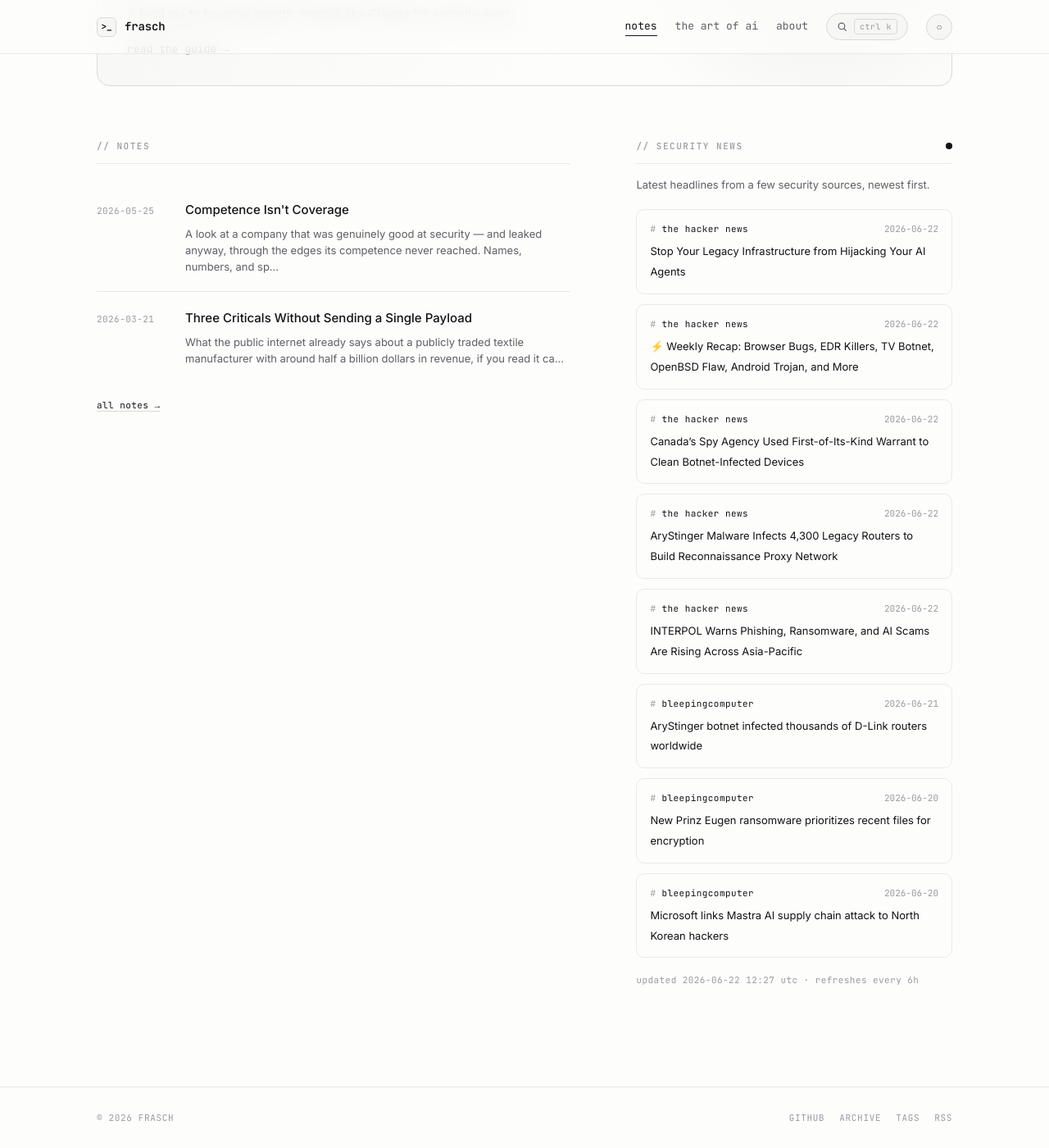
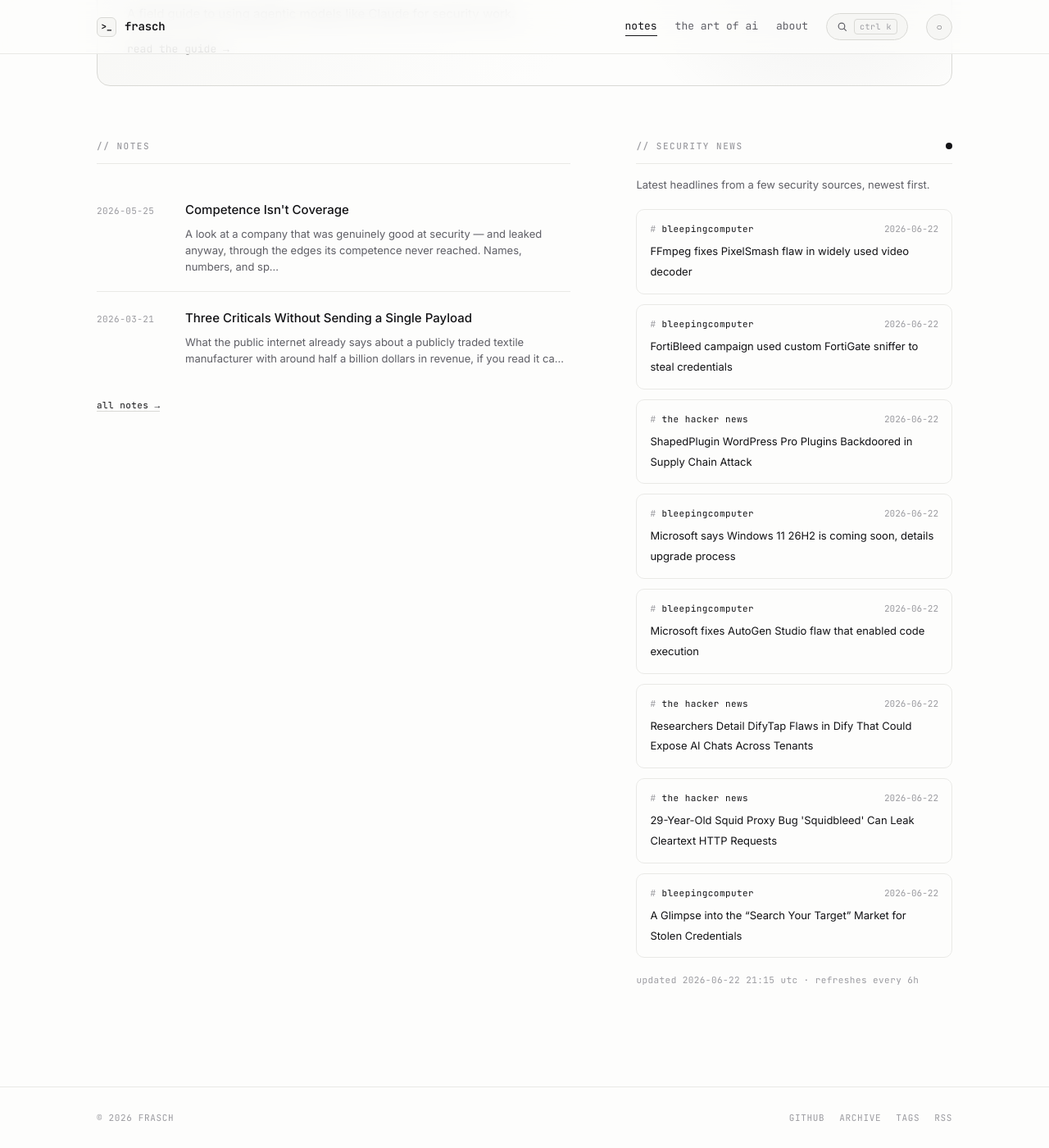
Before and after one commit to whoisfrasch/frasch, a Jekyll site: the page built from index.html, in a window 1280 px wide and 1400 px high, scrolled down 615 px. Shown: the whole window at 82% size. Built offline with Jekyll 4.4.1, drawn with Linux system fonts in a browser that asks for light colours.

Commit message:
Refresh security news feed

```diff
--- a/_data/news.json
+++ b/_data/news.json
@@ -1,53 +1,53 @@
 {
-  "updated": "2026-06-22T12:27:44Z",
+  "updated": "2026-06-22T21:15:24Z",
   "items": [
     {
-      "source": "the hacker news",
-      "title": "Stop Your Legacy Infrastructure from Hijacking Your AI Agents",
-      "link": "https://thehackernews.com/2026/06/stop-your-legacy-infrastructure-from.html",
-      "date": "2026-06-22T11:58:00Z"
+      "source": "bleepingcomputer",
+      "title": "FFmpeg fixes PixelSmash flaw in widely used video decoder",
+      "link": "https://www.bleepingcomputer.com/news/security/ffmpeg-fixes-pixelsmash-flaw-in-widely-used-video-decoder/",
+      "date": "2026-06-22T21:05:01Z"
+    },
+    {
+      "source": "bleepingcomputer",
+      "title": "FortiBleed campaign used custom FortiGate sniffer to steal credentials",
+      "link": "https://www.bleepingcomputer.com/news/security/fortibleed-campaign-used-custom-fortigate-sniffer-to-steal-credentials/",
+      "date": "2026-06-22T20:01:02Z"
     },
     {
       "source": "the hacker news",
-      "title": "⚡ Weekly Recap: Browser Bugs, EDR Killers, TV Botnet, OpenBSD Flaw, Android Trojan, and More",
-      "link": "https://thehackernews.com/2026/06/weekly-recap-browser-bugs-edr-killers.html",
-      "date": "2026-06-22T10:55:10Z"
+      "title": "ShapedPlugin WordPress Pro Plugins Backdoored in Supply Chain Attack",
+      "link": "https://thehackernews.com/2026/06/shapedplugin-wordpress-pro-plugins.html",
+      "date": "2026-06-22T18:00:48Z"
+    },
+    {
+      "source": "bleepingcomputer",
+      "title": "Microsoft says Windows 11 26H2 is coming soon, details upgrade process",
+      "link": "https://www.bleepingcomputer.com/news/microsoft/microsoft-says-windows-11-26h2-is-coming-soon-details-upgrade-process/",
+      "date": "2026-06-22T17:41:31Z"
+    },
+    {
+      "source": "bleepingcomputer",
+      "title": "Microsoft fixes AutoGen Studio flaw that enabled code execution",
+      "link": "https://www.bleepingcomputer.com/news/security/microsoft-fixes-autogen-studio-flaw-that-enabled-code-execution/",
+      "date": "2026-06-22T17:28:57Z"
     },
     {
       "source": "the hacker news",
-      "title": "Canada’s Spy Agency Used First-of-Its-Kind Warrant to Clean Botnet-Infected Devices",
-      "link": "https://thehackernews.com/2026/06/canadas-spy-agency-used-first-of-its.html",
-      "date": "2026-06-22T09:11:37Z"
+      "title": "Researchers Detail DifyTap Flaws in Dify That Could Expose AI Chats Across Tenants",
+      "link": "https://thehackernews.com/2026/06/researchers-detail-difytap-flaws-in.html",
+      "date": "2026-06-22T16:13:28Z"
     },
     {
       "source": "the hacker news",
-      "title": "AryStinger Malware Infects 4,300 Legacy Routers to Build Reconnaissance Proxy Network",
-      "link": "https://thehackernews.com/2026/06/arystinger-malware-infects-4300-legacy.html",
-      "date": "2026-06-22T06:57:44Z"
-    },
-    {
-      "source": "the hacker news",
-      "title": "INTERPOL Warns Phishing, Ransomware, and AI Scams Are Rising Across Asia-Pacific",
-      "link": "https://thehackernews.com/2026/06/interpol-warns-phishing-ransomware-and.html",
-      "date": "2026-06-22T06:06:53Z"
+      "title": "29-Year-Old Squid Proxy Bug 'Squidbleed' Can Leak Cleartext HTTP Requests",
+      "link": "https://thehackernews.com/2026/06/29-year-old-squid-proxy-bug-squidbleed.html",
+      "date": "2026-06-22T14:29:46Z"
     },
     {
       "source": "bleepingcomputer",
-      "title": "AryStinger botnet infected thousands of D-Link routers worldwide",
-      "link": "https://www.bleepingcomputer.com/news/security/arystinger-botnet-infected-thousands-of-d-link-routers-worldwide/",
-      "date": "2026-06-21T14:14:22Z"
-    },
-    {
-      "source": "bleepingcomputer",
-      "title": "New Prinz Eugen ransomware prioritizes recent files for encryption",
-      "link": "https://www.bleepingcomputer.com/news/security/new-prinz-eugen-ransomware-prioritizes-recent-files-for-encryption/",
-      "date": "2026-06-20T15:23:46Z"
-    },
-    {
-      "source": "bleepingcomputer",
-      "title": "Microsoft links Mastra AI supply chain attack to North Korean hackers",
-      "link": "https://www.bleepingcomputer.com/news/security/microsoft-links-mastra-ai-supply-chain-attack-to-north-korean-hackers/",
-      "date": "2026-06-20T14:09:19Z"
+      "title": "A Glimpse into the “Search Your Target” Market for Stolen Credentials",
+      "link": "https://www.bleepingcomputer.com/news/security/a-glimpse-into-the-search-your-target-market-for-stolen-credentials/",
+      "date": "2026-06-22T14:05:15Z"
     }
   ]
 }
```
